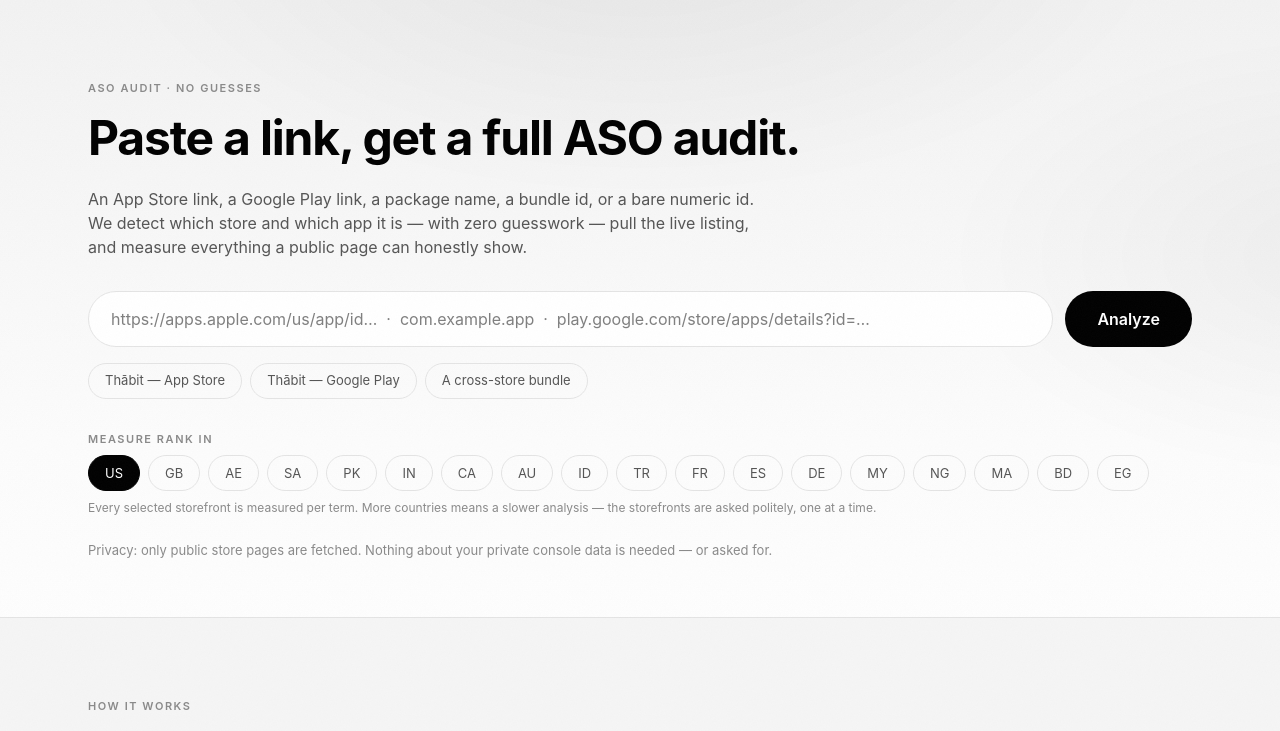
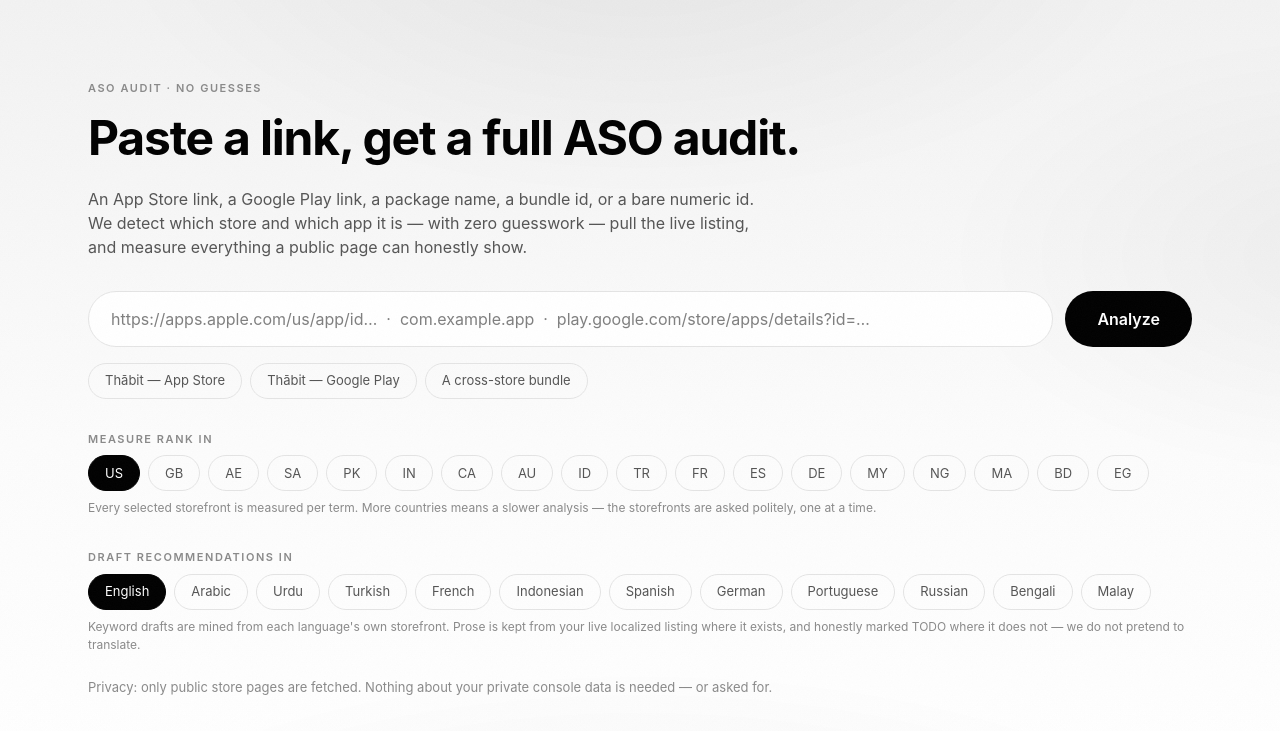
Before and after one commit to deenteachings/thabit-site, a Next.js app: page /aso in a window 1280 px wide. Shown: the top 731 px of the page. Built offline with nearby package versions, Linux system fonts and the light colour scheme.

Commit message:
Add language selector for ASO recommendations on /aso landing

```diff
--- a/app/aso/aso-form.tsx
+++ b/app/aso/aso-form.tsx
@@ -21,6 +21,13 @@ type Detected = {
 
 const COUNTRIES = ["us", "gb", "ae", "sa", "pk", "in", "ca", "au", "id", "tr", "fr", "es", "de", "my", "ng", "ma", "bd", "eg"];
 
+const LOCALES: [string, string][] = [
+  ["en", "English"], ["ar", "Arabic"], ["ur", "Urdu"], ["tr", "Turkish"],
+  ["fr", "French"], ["id", "Indonesian"], ["es", "Spanish"],
+  ["de", "German"], ["pt", "Portuguese"], ["ru", "Russian"],
+  ["bn", "Bengali"], ["ms", "Malay"],
+];
+
 const API = "/aso/api";
 
 export default function AsoForm({ samples }: { samples: Sample[] }) {
@@ -29,6 +36,7 @@ export default function AsoForm({ samples }: { samples: Sample[] }) {
   const [busy, setBusy] = useState(false);
   const [error, setError] = useState("");
   const [countries, setCountries] = useState<string[]>(["us"]);
+  const [locales, setLocales] = useState<string[]>(["en"]);
   const timer = useRef<ReturnType<typeof setTimeout> | null>(null);
 
   const runDetect = useCallback((input: string) => {
@@ -73,7 +81,7 @@ export default function AsoForm({ samples }: { samples: Sample[] }) {
     fetch(`${API}/analyze`, {
       method: "POST",
       headers: { "Content-Type": "application/json" },
-      body: JSON.stringify({ detected: payload, countries }),
+      body: JSON.stringify({ detected: payload, countries, locales }),
     })
       .then((r) => r.json())
       .then((data: { job_id?: string }) => {
@@ -90,6 +98,16 @@ export default function AsoForm({ samples }: { samples: Sample[] }) {
 
   const toggleCountry = (code: string) => {
     setCountries((prev) =>
+      prev.includes(code)
+        ? prev.filter((c) => c !== code)
+        : prev.length < 5
+          ? [...prev, code]
+          : prev
+    );
+  };
+
+  const toggleLocale = (code: string) => {
+    setLocales((prev) =>
       prev.includes(code)
         ? prev.filter((c) => c !== code)
         : prev.length < 5
@@ -210,6 +228,27 @@ export default function AsoForm({ samples }: { samples: Sample[] }) {
         Every selected storefront is measured per term. More countries means a
         slower analysis — the storefronts are asked politely, one at a time.
       </p>
+
+      <p className="section-label mt-8">Draft recommendations in</p>
+      <div className="mt-2 flex flex-wrap gap-2">
+        {LOCALES.map(([code, name]) => (
+          <button
+            key={code}
+            type="button"
+            className={`chip ${locales.includes(code) ? "chip-on" : ""}`}
+            aria-pressed={locales.includes(code)}
+            onClick={() => toggleLocale(code)}
+          >
+            {name}
+          </button>
+        ))}
+      </div>
+      <p className="mt-2 text-[12px] text-tertiary">
+        Keyword drafts are mined from each language&apos;s own storefront.
+        Prose is kept from your live localized listing where it exists, and
+        honestly marked TODO where it does not — we do not pretend to
+        translate.
+      </p>
     </div>
   );
 }
```
